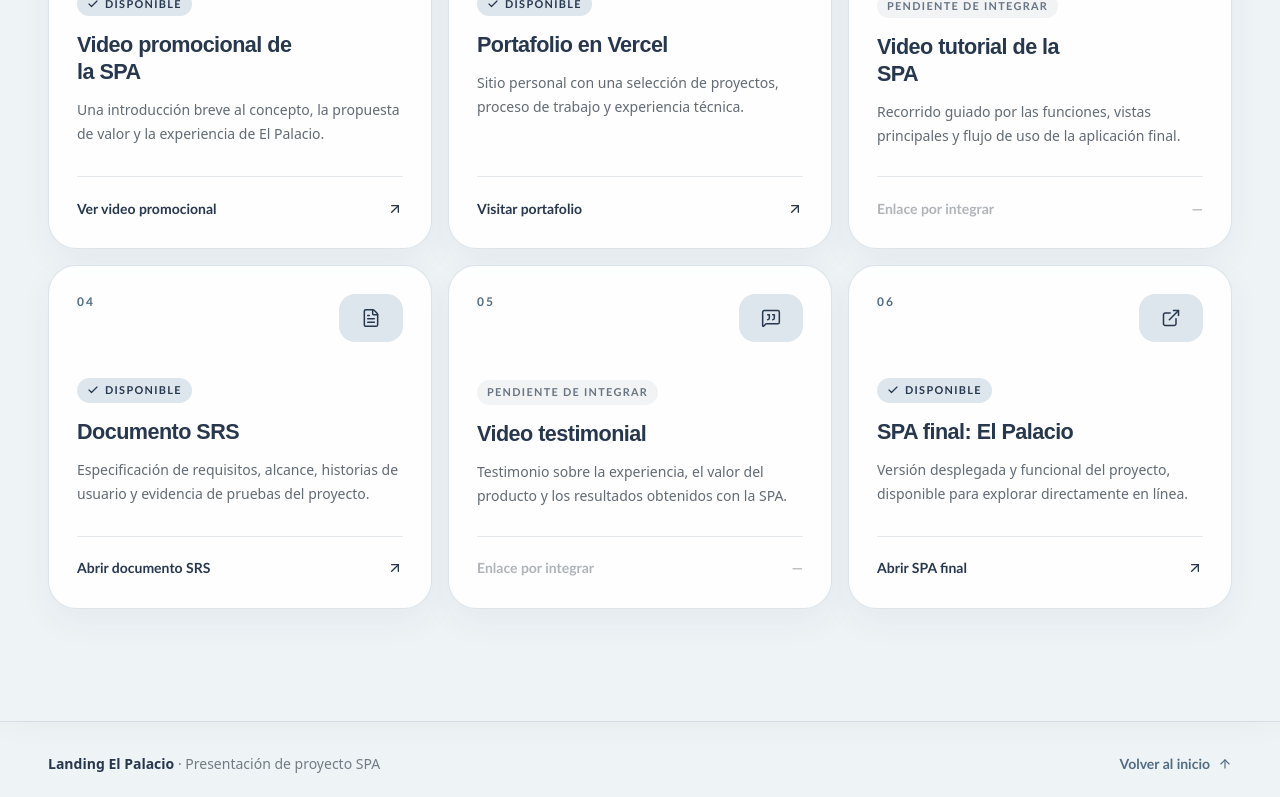
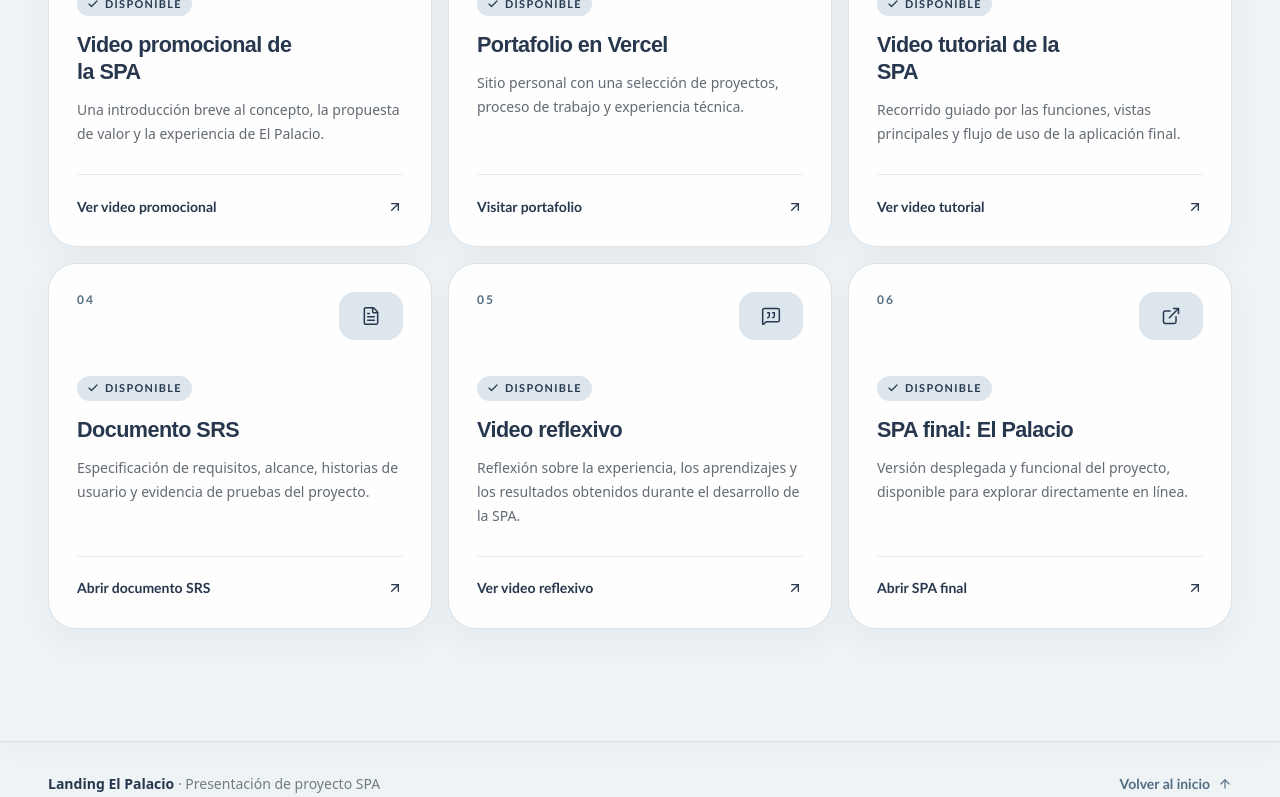
Before and after one commit to AAndrey18/Landing-spa, a Next.js app: page / in a window 1280 px wide. Shown: the part 851-1648 px from the top of the page. Built offline with nearby package versions, Linux system fonts and the light colour scheme.

Commit message:
feat: integrar videos tutorial y reflexivo

```diff
--- a/app/page.tsx
+++ b/app/page.tsx
@@ -59,10 +59,10 @@ const resources: Resource[] = [
   },
   {
     number: "05",
-    title: "Video testimonial",
+    title: "Video reflexivo",
     description:
-      "Testimonio sobre la experiencia, el valor del producto y los resultados obtenidos con la SPA.",
-    action: "Ver video testimonial",
+      "Reflexión sobre la experiencia, los aprendizajes y los resultados obtenidos durante el desarrollo de la SPA.",
+    action: "Ver video reflexivo",
     href: projectLinks.testimonialVideo,
     icon: MessageSquareQuote,
   },
--- a/app/project-links.ts
+++ b/app/project-links.ts
@@ -5,11 +5,13 @@
 export const projectLinks = {
   promotionalVideo: "https://vt.tiktok.com/ZS4HcgWN1/",
   portfolio: "https://portafolio-seven-phi-38.vercel.app/",
-  tutorialVideo: "",
+  tutorialVideo:
+    "https://drive.google.com/file/d/1sjusjlGmW_NqJkAeyD_O5-VARTHOoo5Z/view?usp=sharing",
 
   srsDocument:
     "https://redunid.sharepoint.com/:u:/r/sites/ERSElPalacio/SitePages/CollabHome.aspx?d=wde23d74f6d5f45a6b8e31e45a14d777c&csf=1&web=2&share=IQBP1yPeX22mRbjjHkWhTXd8ASg0VqlJm3zC68W8MdqAIhY&e=oUd4Gs",
 
-  testimonialVideo: "",
+  testimonialVideo:
+    "https://drive.google.com/file/d/1IpKwFWdP50hTDKT_Zy8x2E3c8LHItSfs/view?usp=sharing",
   finalSpa: "https://el-palacio-2da-version.vercel.app/",
 } as const;
```
Also changed, not shown: 1 other file (tests, documents, lock files or other folders).
